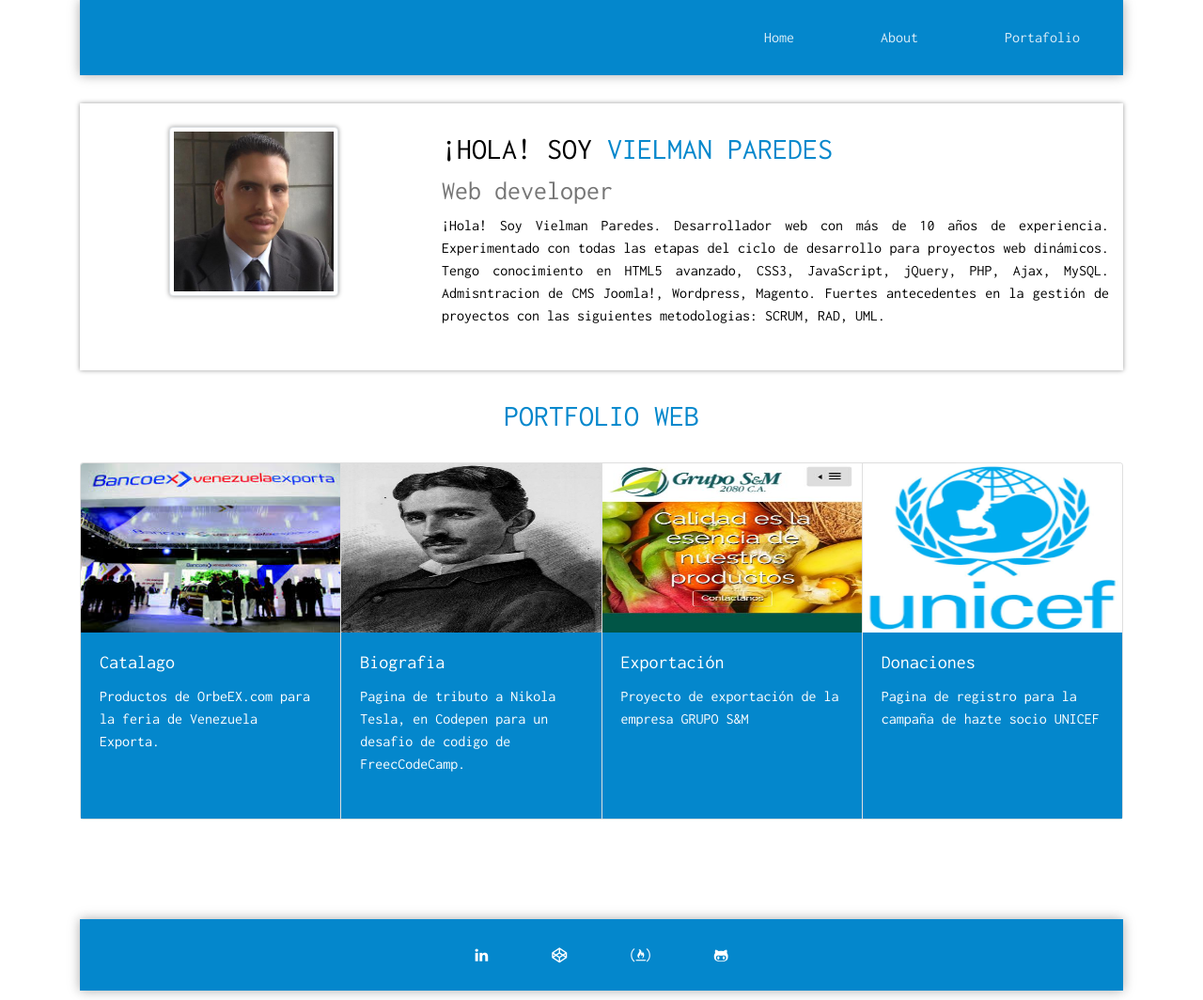
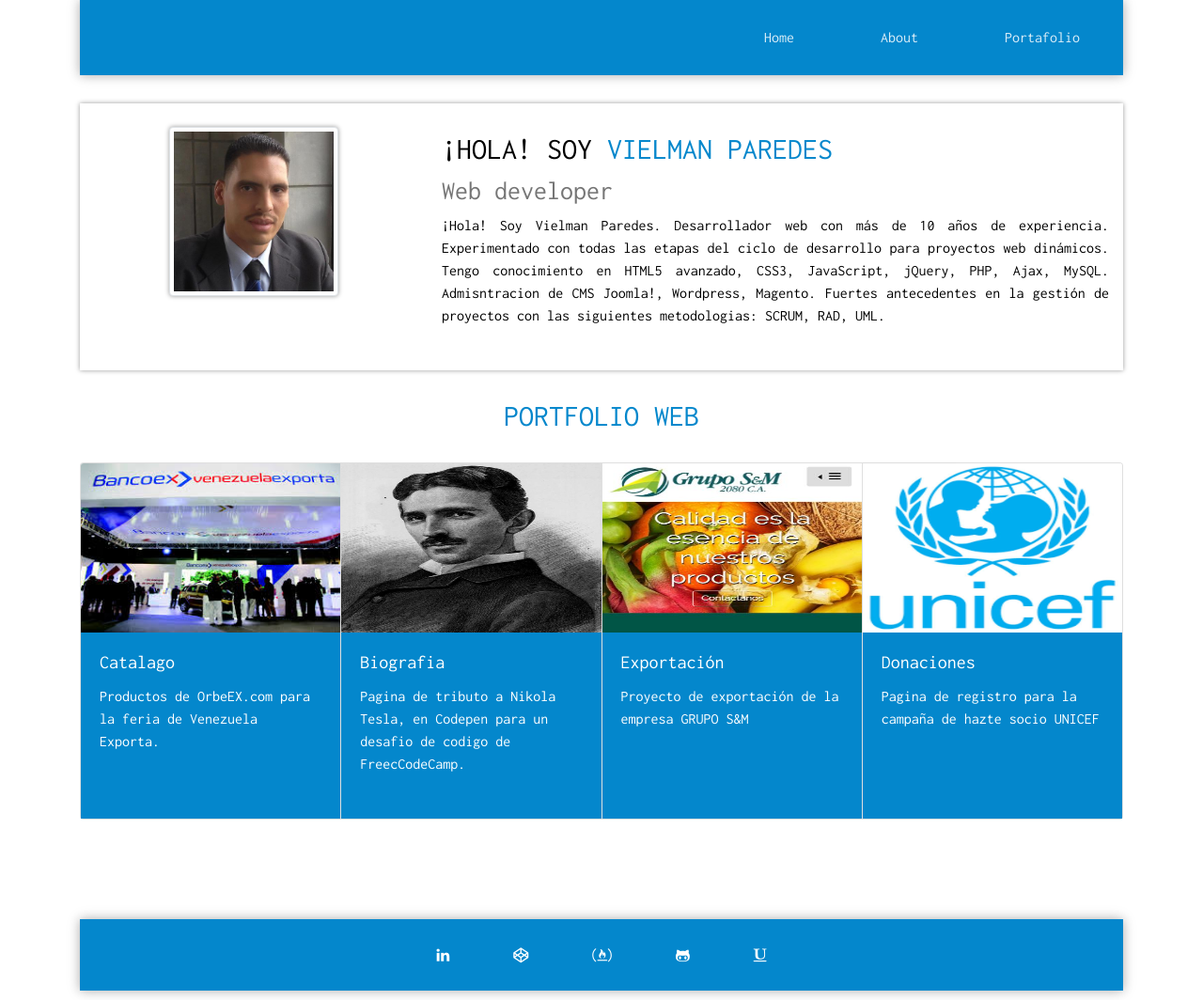
Before and after one commit to vielman/portafolio, a plain HTML site: page index.html in a window 1280 px wide. Shown: the whole page at 94% size. Drawn offline with Linux system fonts and the light colour scheme.

Commit message:
Se agrego link de udemy

```diff
--- a/index.html
+++ b/index.html
@@ -131,6 +131,11 @@
                 <i class="fa fa-github-alt"></i>
               </a>
             </li>
+            <li>
+              <a href="https://www.udemy.com/user/vielman-paredes/" target="_blank">
+                <i class="fa fa-underline"></i>
+              </a>
+            </li>
           </ul>
         </div>
       </footer>
```
